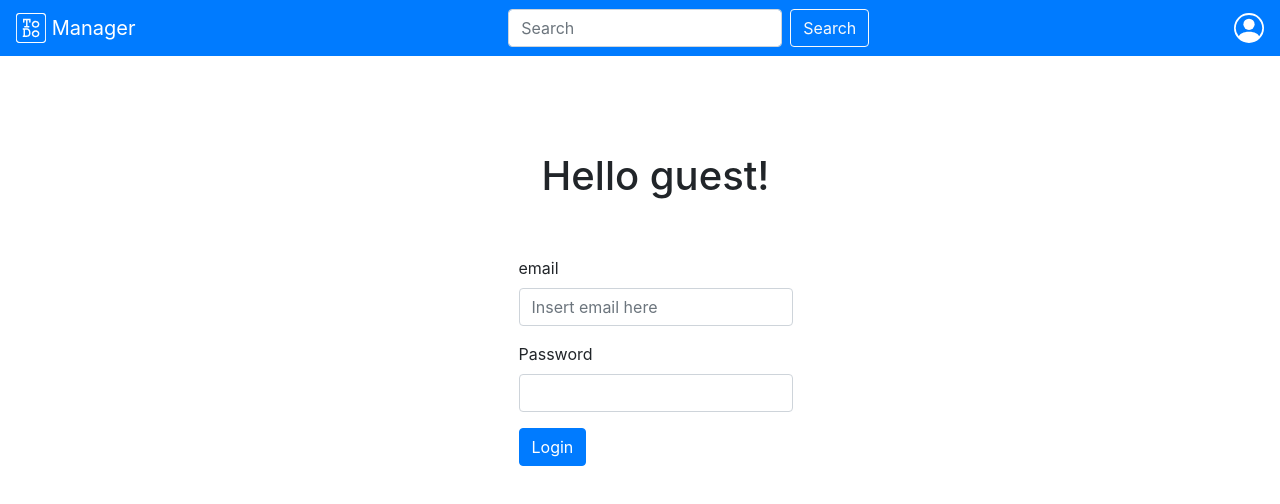
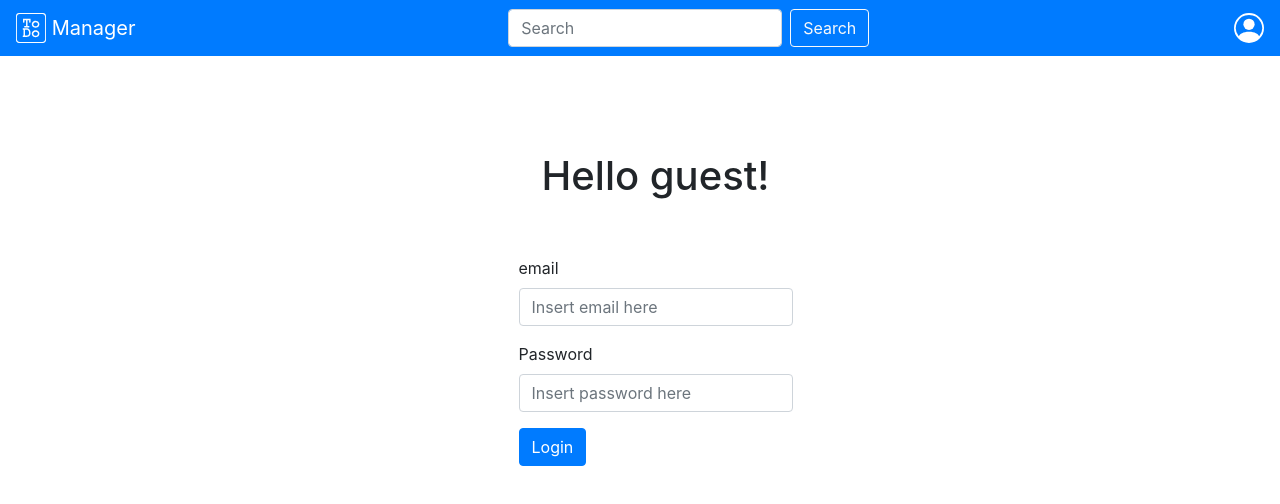
Before and after one commit to MattiaRiola/wa1_todo_dynamic, a React (Create React App) app in the folder client/: page /login in a window 1280 px wide. Shown: the top 504 px of the page. Built offline with nearby package versions, Linux system fonts and the light colour scheme.

Commit message:
fix: inserted placeholder in password form

```diff
--- a/client/src/LoginComponents.js
+++ b/client/src/LoginComponents.js
@@ -43,7 +43,7 @@ function LoginForm(props) {
             </Form.Group>
             <Form.Group controlId='password'>
               <Form.Label>Password</Form.Label>
-              <Form.Control required type='password' value={password} onChange={ev => setPassword(ev.target.value)} />
+              <Form.Control required type='password' placeholder="Insert password here" value={password} onChange={ev => setPassword(ev.target.value)} />
             </Form.Group>
             <Button onClick={handleSubmit}>Login</Button>
           </Form>
```
